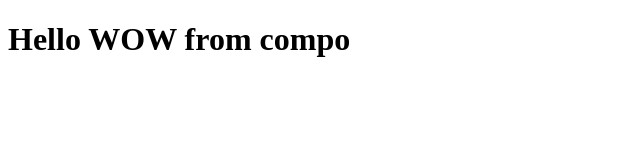
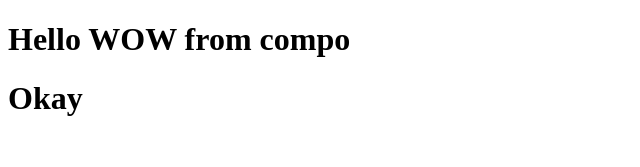
Before and after one commit to TANMAYTIWARIGUTS/reactpro, a React (Vite) app: page / in a window 1280 px wide. Shown: the top 167 px of the page, without its empty margins (0-640 px from the left). Built offline with nearby package versions, Linux system fonts and the light colour scheme.

Commit message:
jsx single return

```diff
--- a/src/components/Hello.jsx
+++ b/src/components/Hello.jsx
@@ -1,11 +1,15 @@
-const name="Johny";
+const name = "Johny";
 
-function displayMsg(){
-    return "WOW";
+function displayMsg() {
+  return "WOW";
 }
 
 function Hello() {
-  return <h1>Hello {displayMsg()} from compo</h1>;
+  return (
+    <div>
+      <h1>Hello {displayMsg()} from compo</h1> <h1>Okay</h1>
+    </div>
+  );
 }
 
 export default Hello;
```
